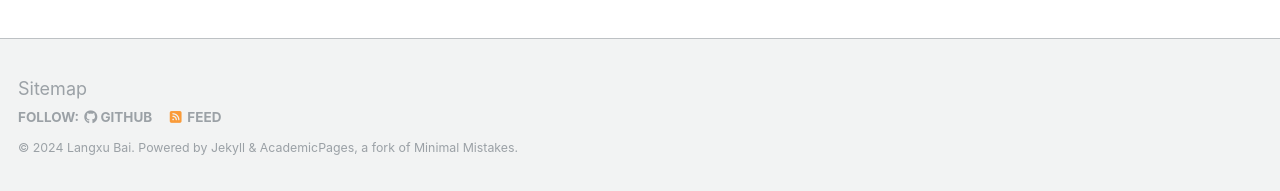
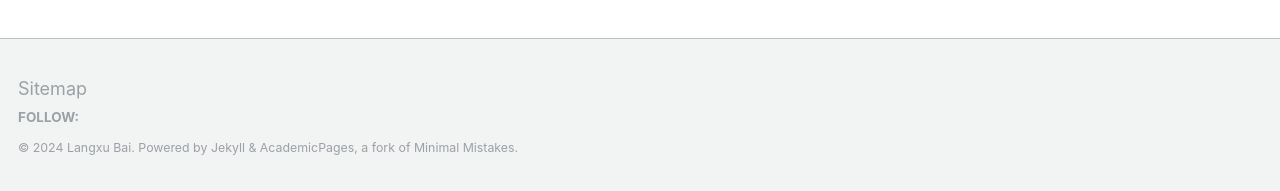
Before and after one commit to langxubai/langxubai.github.io, a Jekyll site: the page built from _pages/about.md, in a window 1280 px wide. Shown: the part 706-897 px from the top of the page. Built offline with Jekyll 4.4.1, drawn with Linux system fonts in a browser that asks for light colours; some web fonts are replaced.

Commit message:
Update footer.html

```diff
--- a/_includes/footer.html
+++ b/_includes/footer.html
@@ -6,7 +6,7 @@
     {% if site.data.ui-text[site.locale].follow_label %}
       <li><strong>{{ site.data.ui-text[site.locale].follow_label }}</strong></li>
     {% endif %}
-    {% if site.author.github %}
+<!--     {% if site.author.github %}
       <li><a href="http://github.com/{{ site.author.github }}"><i class="fab fa-github" aria-hidden="true"></i> GitHub</a></li>
     {% endif %}
     {% if site.author.bitbucket %}
@@ -14,7 +14,7 @@
     {% endif %}
     {% if site.atom_feed.hide != true %}
     <li><a href="{% if site.atom_feed.path %}{{ site.atom_feed.path }}{% else %}{{ base_path }}/feed.xml{% endif %}"><i class="fa fa-fw fa-rss-square" aria-hidden="true"></i> {{ site.data.ui-text[site.locale].feed_label | default: "Feed" }}</a></li>
-    {% endif %}
+    {% endif %} -->
   </ul>
 </div>
 {% endif %}
```
